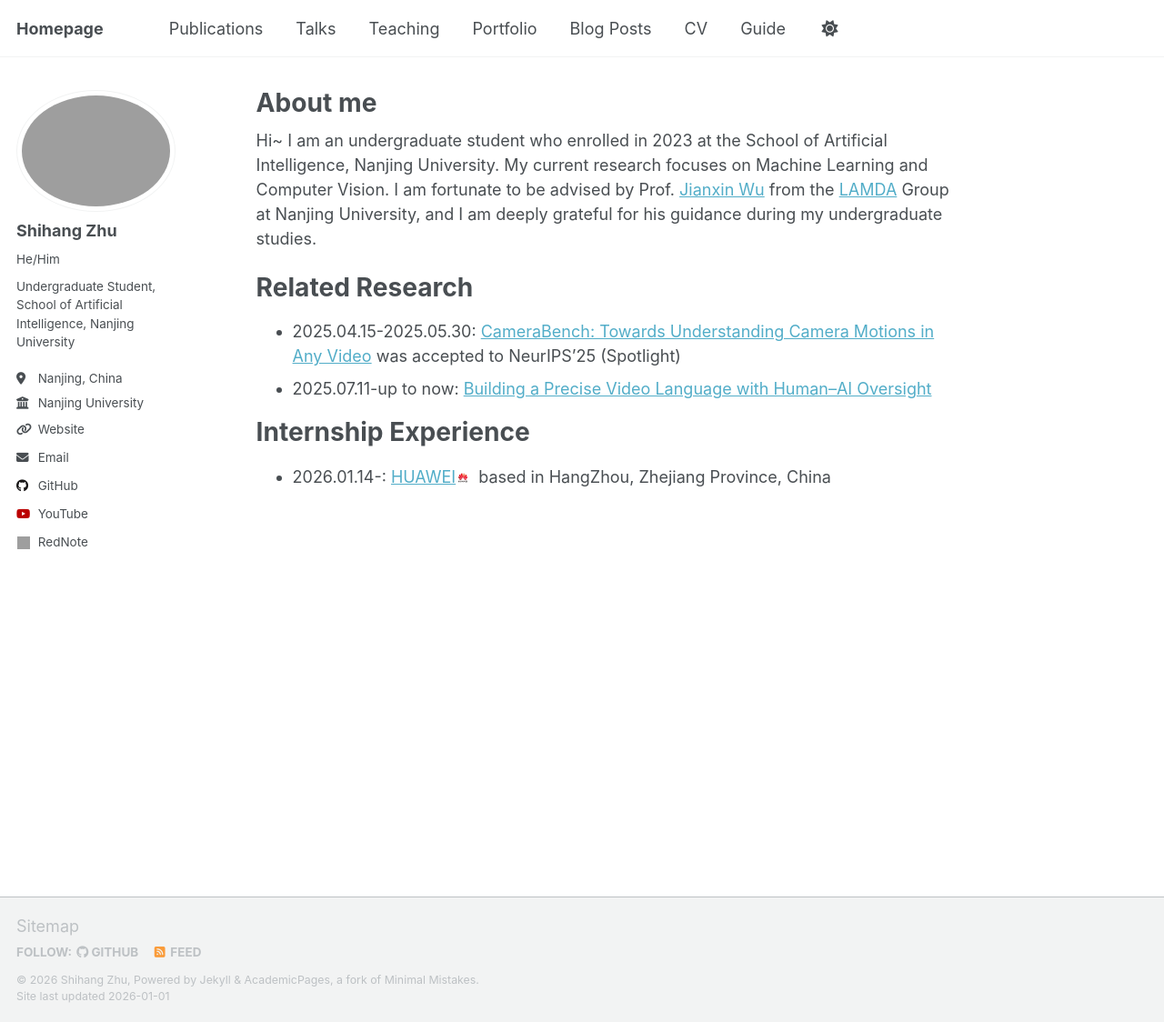
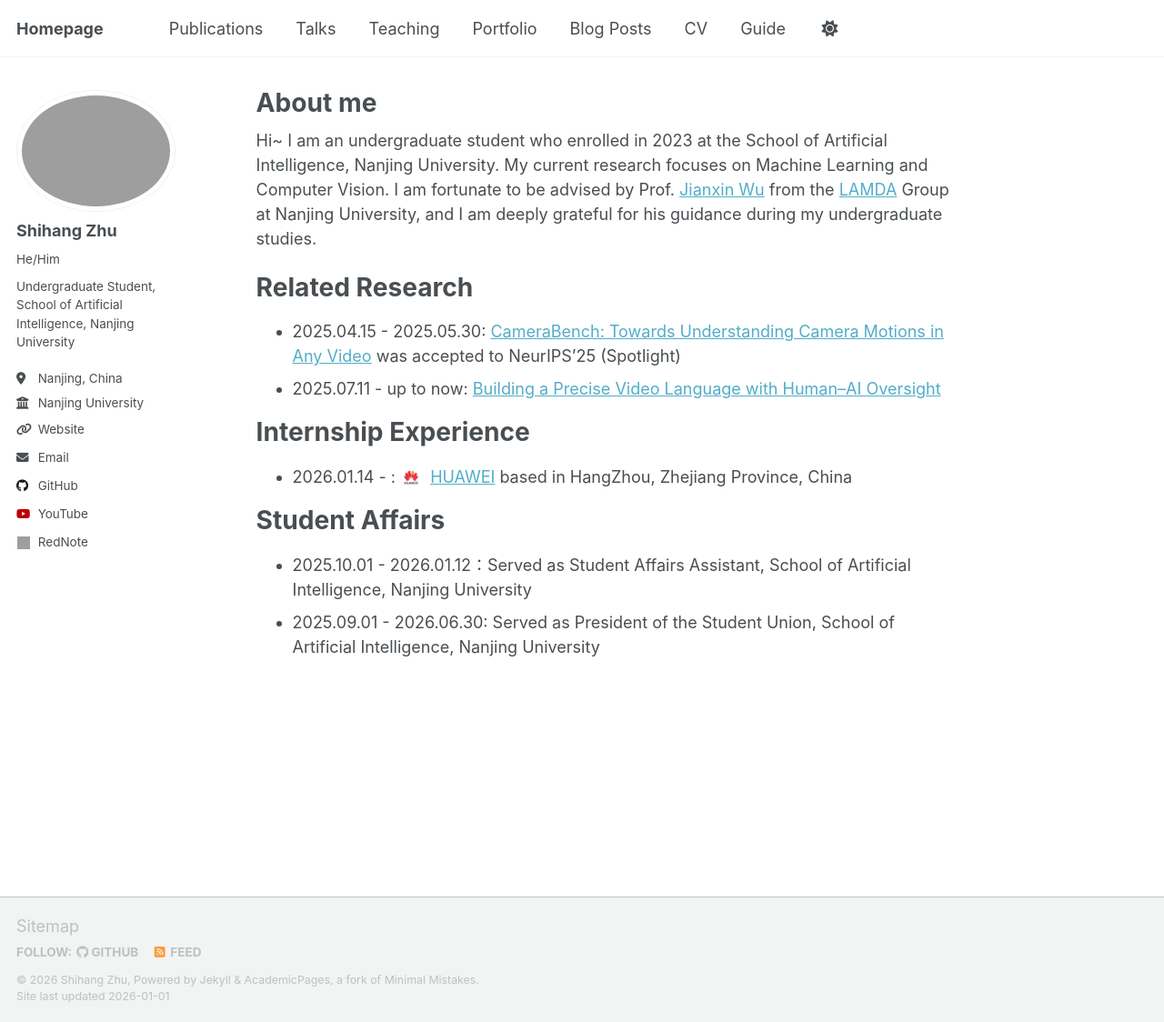
Before and after one commit to edzee3000/edzee3000.github.io, a Jekyll site: the page built from _pages/about.md, in a window 1280 px wide and 1124 px high. Shown: the whole window at 91% size. Built offline with Jekyll 4.4.1, drawn with Linux system fonts in a browser that asks for light colours; a script that is not in the unit is left out; grey boxes are pictures that could not be loaded.

Commit message:
Fix date formatting and add student affairs section

```diff
--- a/_pages/about.md
+++ b/_pages/about.md
@@ -12,11 +12,18 @@ Hi~ I am an undergraduate student who enrolled in 2023 at the School of Artifici
 
 
 # Related Research
-- 2025.04.15-2025.05.30: [CameraBench: Towards Understanding Camera Motions in Any Video](https://linzhiqiu.github.io/papers/camerabench/) was accepted to NeurIPS’25 (Spotlight)
-- 2025.07.11-up to now: [Building a Precise Video Language with Human–AI Oversight](https://openreview.net/forum?id=YCtPWfs8Nt)
+- 2025.04.15 - 2025.05.30: [CameraBench: Towards Understanding Camera Motions in Any Video](https://linzhiqiu.github.io/papers/camerabench/) was accepted to NeurIPS’25 (Spotlight)
+- 2025.07.11 - up to now: [Building a Precise Video Language with Human–AI Oversight](https://openreview.net/forum?id=YCtPWfs8Nt)
 
 
 
 
 # Internship Experience
-- 2026.01.14-: [HUAWEI](https://www.huawei.com/cn/)<img src="../images/HUAWEI.png" style="width:16px; height:16px; margin-right:4px;"> based in HangZhou, Zhejiang Province, China
+- 2026.01.14 - : <img src="../images/HUAWEI.png" style="width:24px; height:24px; margin-right:4px;"> [HUAWEI](https://www.huawei.com/cn/) based in HangZhou, Zhejiang Province, China
+
+
+
+
+# Student Affairs
+- 2025.10.01 - 2026.01.12：Served as Student Affairs Assistant, School of Artificial Intelligence, Nanjing University
+- 2025.09.01 - 2026.06.30: Served as President of the Student Union, School of Artificial Intelligence, Nanjing University
```
